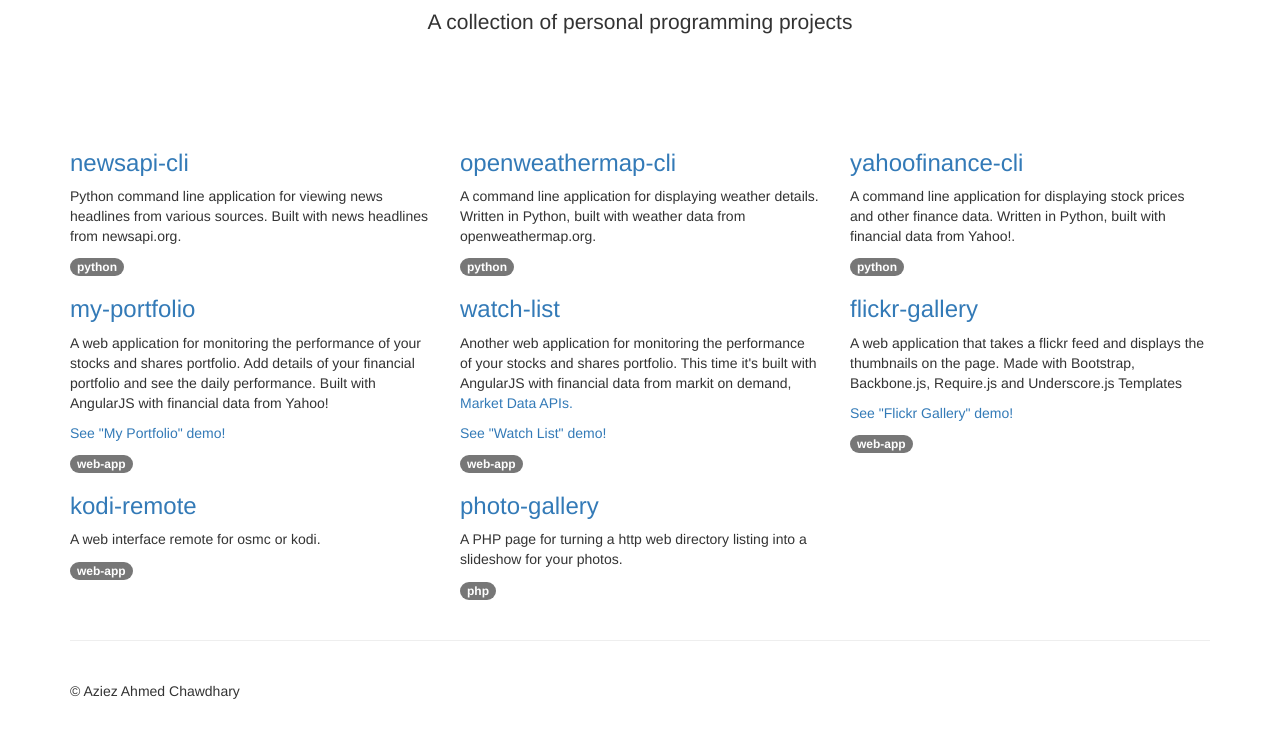
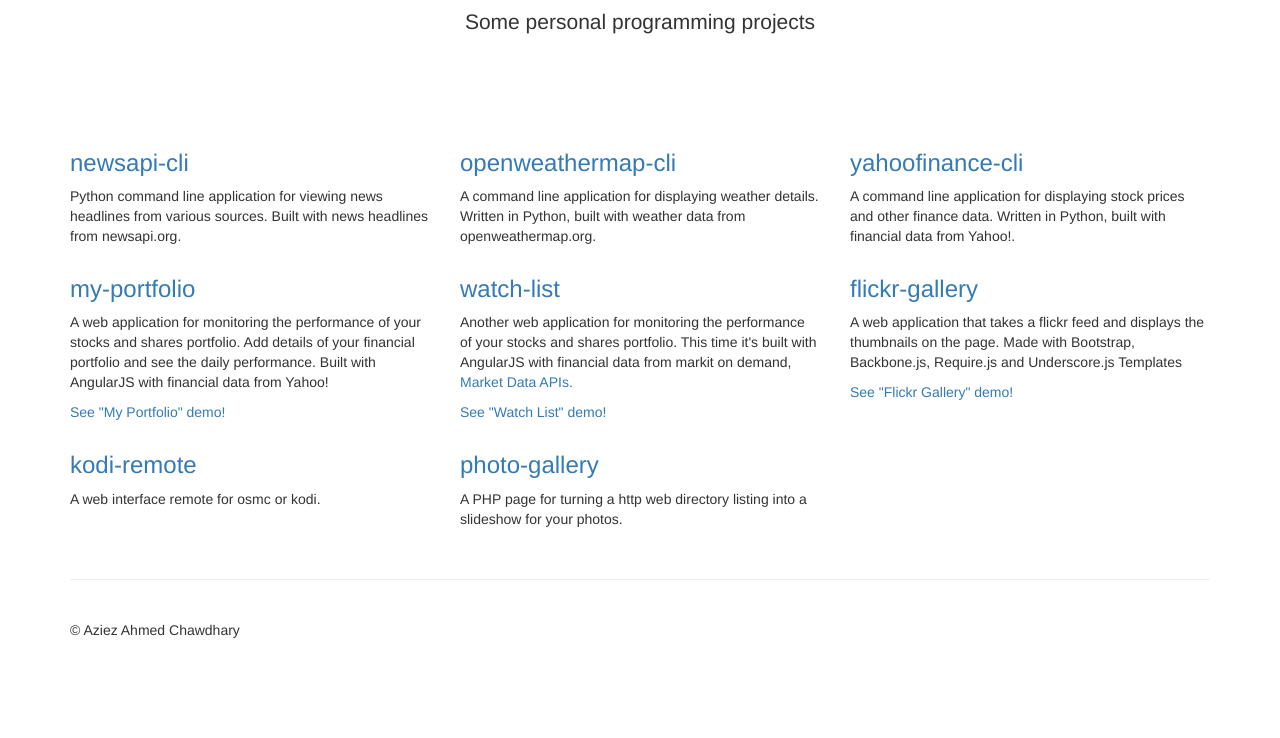
Before and after one commit to aziezahmed/aziezahmed.github.io, a plain HTML site: page index.html in a window 1280 px wide. Shown: the part 140-878 px from the top of the page. After the commit the page ends 830 px from the top, so only its background shows below. Drawn offline with nearby package versions, Linux system fonts and the light colour scheme.

Commit message:
removing the bagdes

```diff
--- a/index.html
+++ b/index.html
@@ -8,8 +8,8 @@
 
   <title>Aziez Ahmed Chawdhary</title>
 
-  <link rel="stylesheet" href="//cdnjs.cloudflare.com/ajax/libs/twitter-bootstrap/3.1.1/css/bootstrap.min.css">
-  <link rel="stylesheet" href="//cdnjs.cloudflare.com/ajax/libs/twitter-bootstrap/3.1.1/css/bootstrap-theme.min.css">
+  <link rel="stylesheet" href="https://cdnjs.cloudflare.com/ajax/libs/twitter-bootstrap/3.1.1/css/bootstrap.min.css">
+  <link rel="stylesheet" href="https://cdnjs.cloudflare.com/ajax/libs/twitter-bootstrap/3.1.1/css/bootstrap-theme.min.css">
   <style>
     .jumbotron {
       text-align: center;
@@ -21,6 +21,7 @@
       margin-top: 40px;
       border-top: 1px solid #eee;
     }
+
   </style>
 </head>
 
@@ -30,24 +31,21 @@
 
   <div class="jumbotron">
     <h1>Aziez Ahmed Chawdhary</h1>
-    <p class="lead">A collection of personal programming projects</p>
+    <p class="lead">Some personal programming projects</p>
   </div>
 
   <div class="row">
     <div class="col-sm-4">
       <h3><a href="https://github.com/aziezahmed/newsapi-cli">newsapi-cli</a></h3>
       <p>Python command line application for viewing news headlines from various sources. Built with news headlines from newsapi.org.</p>
-      <span class="badge">python</span>
     </div>
     <div class="col-sm-4">
       <h3><a href="https://github.com/aziezahmed/openweathermap-cli">openweathermap-cli</a></h3>
       <p>A command line application for displaying weather details. Written in Python, built with weather data from openweathermap.org.</p>
-      <span class="badge">python</span>
     </div>
     <div class="col-sm-4">
       <h3><a href="https://github.com/aziezahmed/yahoofinance-cli">yahoofinance-cli</a></h3>
       <p>A command line application for displaying stock prices and other finance data. Written in Python, built with financial data from Yahoo!.</p>
-      <span class="badge">python</span>
     </div>
   </div>
   <div class="row">
@@ -55,31 +53,26 @@
       <h3><a href="https://github.com/aziezahmed/my-portfolio">my-portfolio</a></h3>
       <p>A web application for monitoring the performance of your stocks and shares portfolio. Add details of your financial portfolio and see the daily performance. Built with AngularJS with financial data from Yahoo!</p>
       <p><a href="http://aziezahmed.github.io/my-portfolio">See "My Portfolio" demo!</a></p>
-      <span class="badge">web-app</span>
     </div>
     <div class="col-sm-4">
       <h3><a href="https://github.com/aziezahmed/watch-list">watch-list</a></h3>
       <p>Another web application for monitoring the performance of your stocks and shares portfolio. This time it's built with AngularJS with financial data from markit on demand, <a href="http://dev.markitondemand.com/MODApis/">Market Data APIs.</a></p>
       <p><a href="http://aziezahmed.github.io/watch-list">See "Watch List" demo!</a></p>
-      <span class="badge">web-app</span>
     </div>
     <div class="col-sm-4">
       <h3><a href="https://github.com/aziezahmed/flickr-gallery">flickr-gallery</a></h3>
       <p>A web application that takes a flickr feed and displays the thumbnails on the page. Made with Bootstrap, Backbone.js, Require.js and Underscore.js Templates</p>
       <p><a href="http://aziezahmed.github.io/flickr-gallery">See "Flickr Gallery" demo!</a></p>
-      <span class="badge">web-app</span>
     </div>
   </div>
   <div class="row">
     <div class="col-sm-4">
       <h3><a href="https://github.com/aziezahmed/kodi-remote">kodi-remote</a></h3>
       <p>A web interface remote for osmc or kodi.</p>
-      <span class="badge">web-app</span>
     </div>
     <div class="col-sm-4">
       <h3><a href="https://github.com/aziezahmed/photo-gallery">photo-gallery</a></h3>
       <p>A PHP page for turning a http web directory listing into a slideshow for your photos.</p>
-      <span class="badge">php</span>
     </div>
   </div>
 
```
